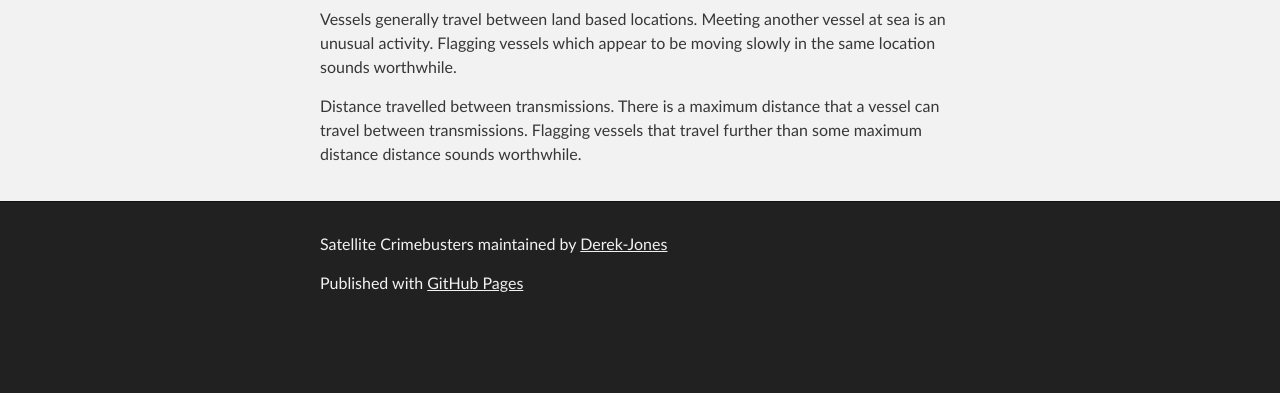
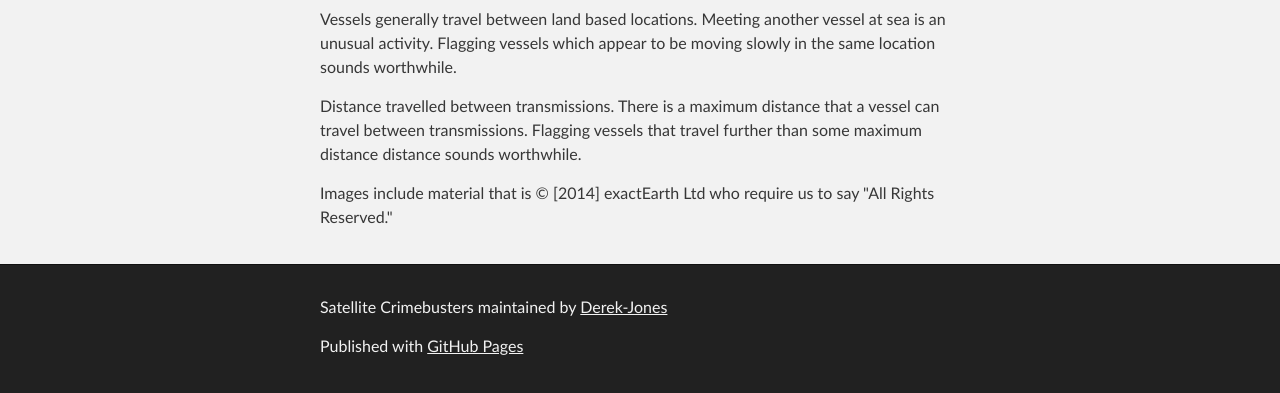
Before and after one commit to Derek-Jones/Sat-Crimebusters, a plain HTML site: page index.html in a window 1280 px wide. Shown: the part 2648-3041 px from the top of the page. Before the commit the page ends 2978 px from the top, so only its background shows below. Drawn offline with Linux system fonts and the light colour scheme.

```diff
--- a/index.html
+++ b/index.html
@@ -77,6 +77,8 @@
 <p>Vessels generally travel between land based locations.  Meeting another vessel at sea is an unusual activity.  Flagging vessels which appear to be moving slowly in the same location sounds worthwhile.</p>
 
 <p>Distance travelled between transmissions.  There is a maximum distance that a vessel can travel between transmissions.  Flagging vessels that travel further than some maximum distance distance sounds worthwhile.</p>
+
+<p>Images include material that is © [2014] exactEarth Ltd who require us to say "All Rights Reserved."</p>
       </section>
     </div>
 
```
Also changed, not shown: params.json (+1 -1 lines).
